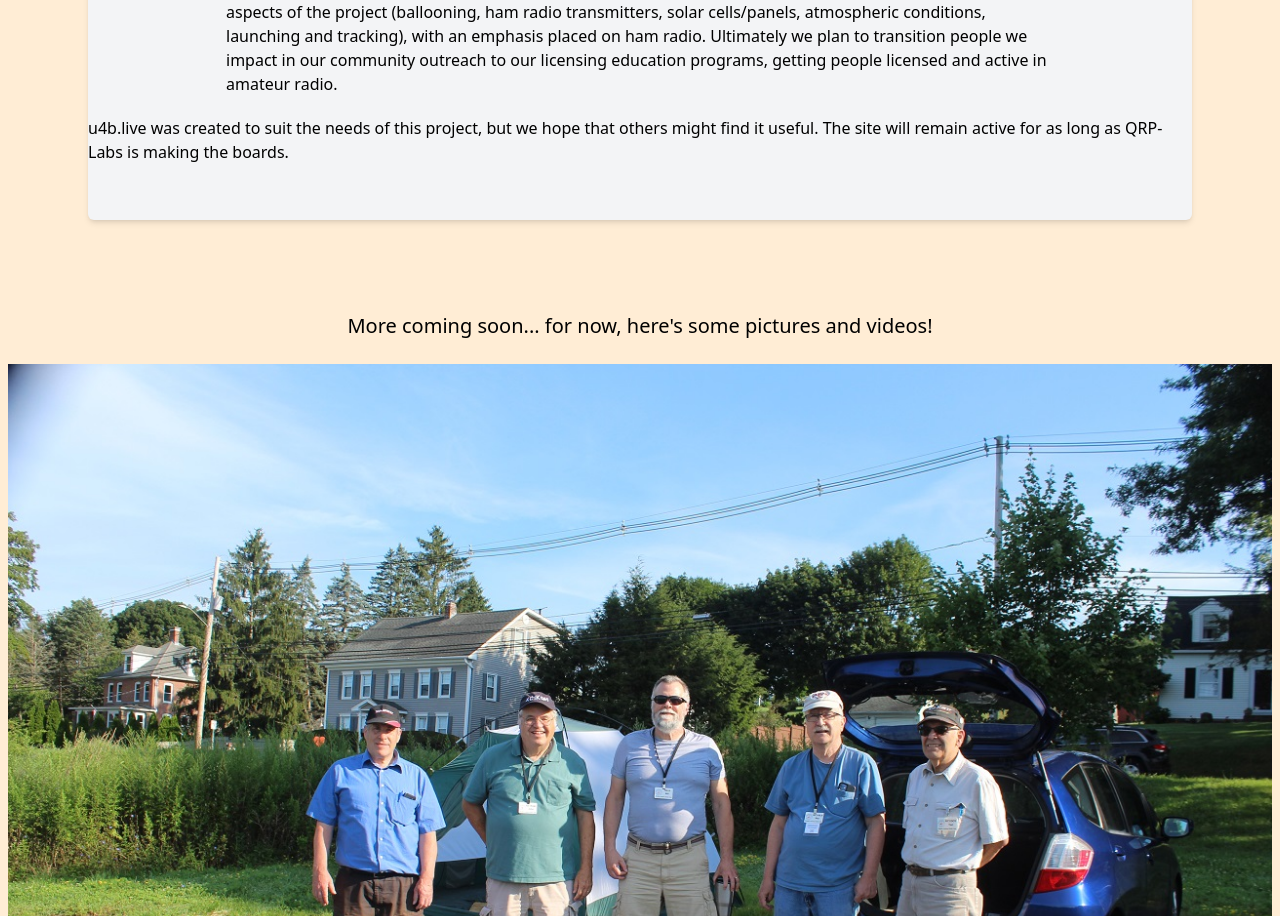
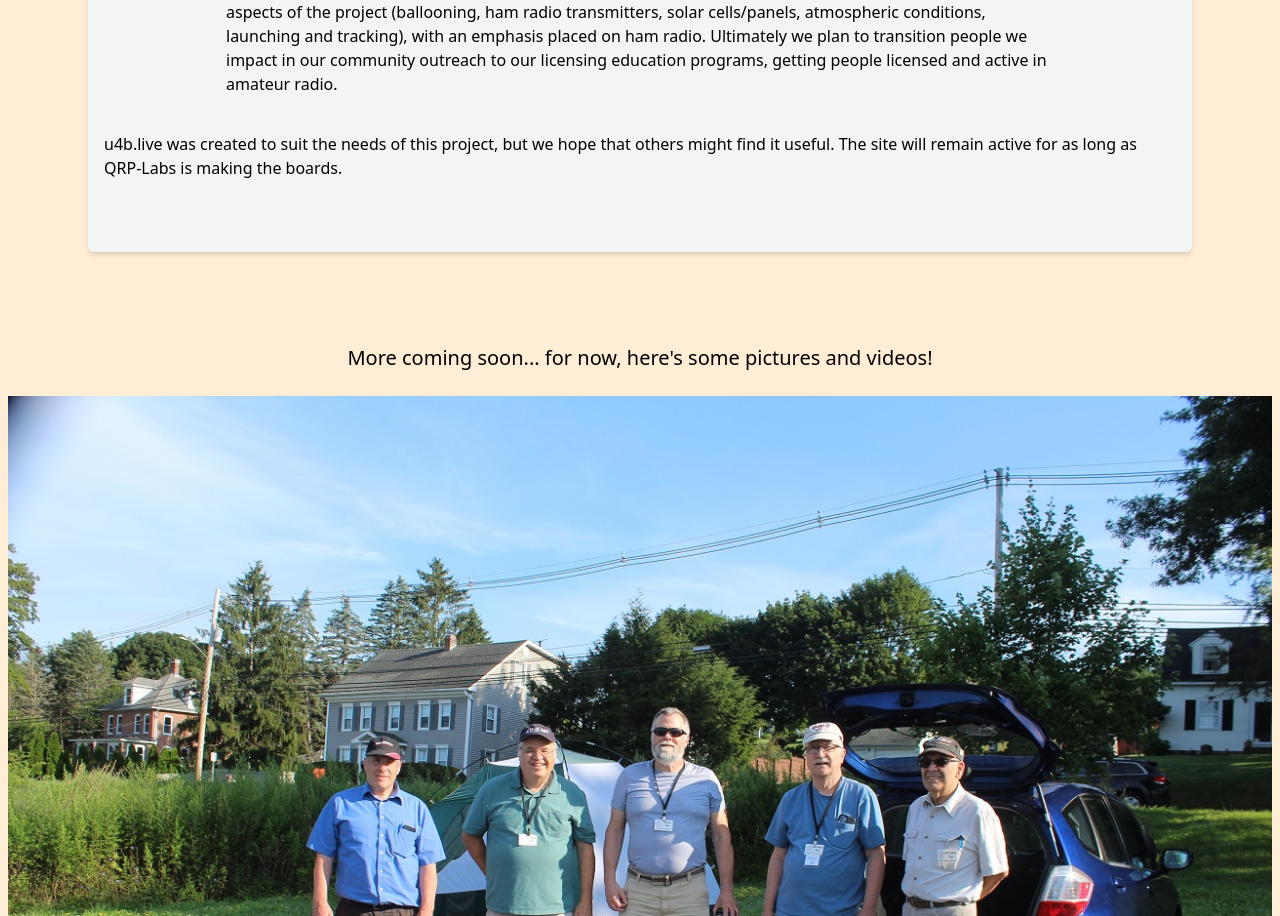
Before and after one commit to N1BRI/U4B_Balloon_Tracker, a SvelteKit app: page /about in a window 1280 px wide. Shown: the part 828-1744 px from the top of the page. Built offline with nearby package versions, Linux system fonts and the light colour scheme.

Commit message:
padding in about blurb

```diff
--- a/src/routes/about/+page.svelte
+++ b/src/routes/about/+page.svelte
@@ -53,7 +53,7 @@
 			</p>
 
 			<div>
-				<p>
+				<p class="p-4">
 					u4b.live was created to suit the needs of this project, but we hope that others might find
 					it useful. The site will remain active for as long as QRP-Labs is making the boards.
 				</p>
--- a/src/routes/links/+page.svelte
+++ b/src/routes/links/+page.svelte
@@ -6,7 +6,7 @@
 	class="border-solid bg-gray-100 rounded-md shadow-md flex-col flex flex-wrap justify-center align-middle mt-5 mx-3 py-8 md:m-20 mb-20"
 >
 	<div class="flex flex-col items-center">
-		<h1 class="text-2xl px-3 text-center">Please visit and support the following</h1>
+		<h1 class="text-2xl px-3 text-center">Please visit and support the following,</h1>
 		<h1 class="text-2xl px-3 mb-3 text-center">u4b.live would not be possible without 'em!</h1>
 	</div>
 	<div class="flex flex-col items-center">
```
